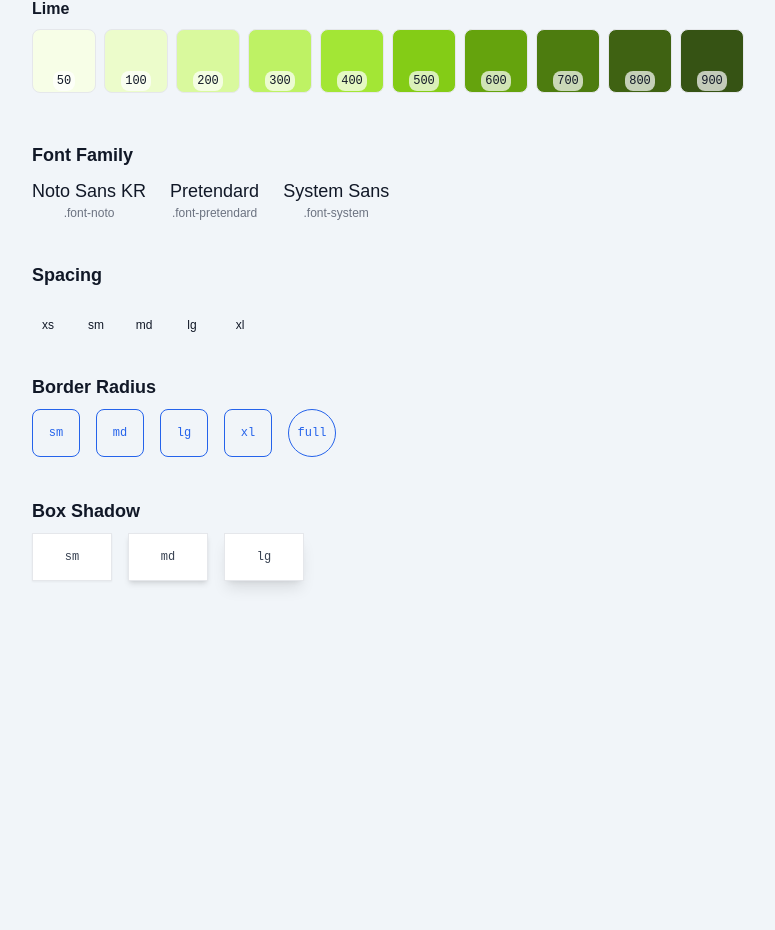
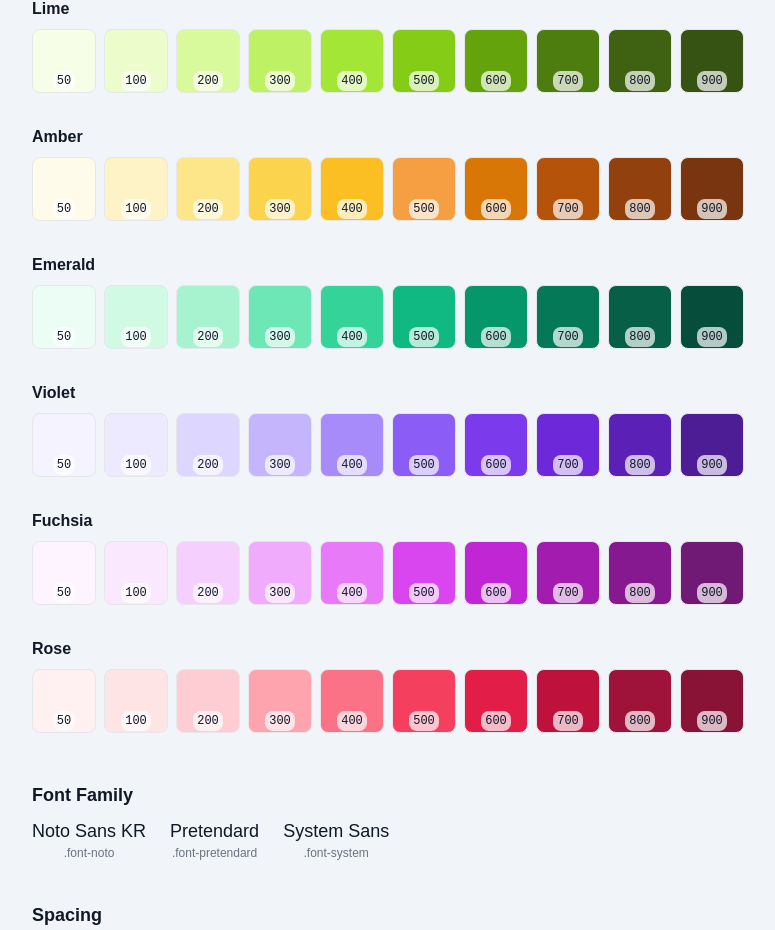
Before and after one commit to GTD-web/design-preview-v0, a Next.js app: page / in a window 1280 px wide. Shown: the part 1939-2869 px from the top of the page, without its empty margins (96-871 px from the left). Before the commit the page ends 2560 px from the top, so only its background shows below. Built offline with nearby package versions, Linux system fonts and the light colour scheme.

Commit message:
테일윈드 설정에 새로운 색상(amber, emerald, violet, fuchsia, rose)을 추가하고, 페이지 컴포넌트의 색상 배열을 업데이트했습니다. 디자인 토큰 미리보기 컴포넌트에 테마 속성을 추가하여 색상 표시를 개선했습니다.

```diff
--- a/src/app/page.tsx
+++ b/src/app/page.tsx
@@ -14,7 +14,26 @@ const singleColors = [
   { name: "border", className: "bg-border", text: "text-onSurface border border-border" },
 ];
 
-const paletteColors = ["neutral", "gray", "blue", "red", "green", "yellow", "orange", "purple", "pink", "teal", "cyan", "indigo", "lime"];
+const paletteColors = [
+  "neutral",
+  "gray",
+  "blue",
+  "red",
+  "green",
+  "yellow",
+  "orange",
+  "purple",
+  "pink",
+  "teal",
+  "cyan",
+  "indigo",
+  "lime",
+  "amber",
+  "emerald",
+  "violet",
+  "fuchsia",
+  "rose",
+];
 const paletteSteps = [50, 100, 200, 300, 400, 500, 600, 700, 800, 900];
 
 function PalettePreview({ name }: { name: string }) {
@@ -32,7 +51,7 @@ function PalettePreview({ name }: { name: string }) {
   );
 }
 
-function DesignTokensPreview() {
+function DesignTokensPreview({ theme }: { theme?: string }) {
   const fonts = [
     { key: "noto", label: "Noto Sans KR", className: "font-noto" },
     { key: "pretendard", label: "Pretendard", className: "font-pretendard" },
@@ -71,7 +90,11 @@ function DesignTokensPreview() {
             <div
               key={color.name}
               className={`h-16 flex flex-col items-center justify-center rounded-md ${color.className} ${color.text} ${
-                color.name === "warning" || color.name === "success" ? "text-[var(--foreground-inverse)]" : "text-foreground"
+                color.name === "warning" || color.name === "success"
+                  ? theme === "dracula"
+                    ? "text-foreground"
+                    : "text-[var(--foreground-inverse)]"
+                  : "text-foreground"
               }`}
             >
               <span className="text-xs font-mono opacity-80">{color.name}</span>
@@ -197,7 +220,7 @@ export default function Home() {
         <input id="radius-range" type="range" min={0} max={64} value={radius} onChange={(e) => setRadius(Number(e.target.value))} className="w-32" />
         <input type="number" min={0} max={64} value={radius} onChange={(e) => setRadius(Number(e.target.value))} className="w-14 border rounded px-1 text-xs" />
       </div>
-      <DesignTokensPreview />
+      <DesignTokensPreview theme={theme} />
     </div>
   );
 }
--- a/tailwind.config.ts
+++ b/tailwind.config.ts
@@ -3,9 +3,26 @@ import type { Config } from "tailwindcss";
 const config: Config = {
   content: ["./src/**/*.{js,ts,jsx,tsx,mdx}"],
   safelist: [
-    ...["neutral", "gray", "blue", "red", "green", "yellow", "orange", "purple", "pink", "teal", "cyan", "indigo", "lime"].flatMap((color) =>
-      [50, 100, 200, 300, 400, 500, 600, 700, 800, 900].map((step) => `bg-${color}-${step}`)
-    ),
+    ...[
+      "neutral",
+      "gray",
+      "blue",
+      "red",
+      "green",
+      "yellow",
+      "orange",
+      "purple",
+      "pink",
+      "teal",
+      "cyan",
+      "indigo",
+      "lime",
+      "amber",
+      "emerald",
+      "violet",
+      "fuchsia",
+      "rose",
+    ].flatMap((color) => [50, 100, 200, 300, 400, 500, 600, 700, 800, 900].map((step) => `bg-${color}-${step}`)),
   ],
   theme: {
     extend: {
```
